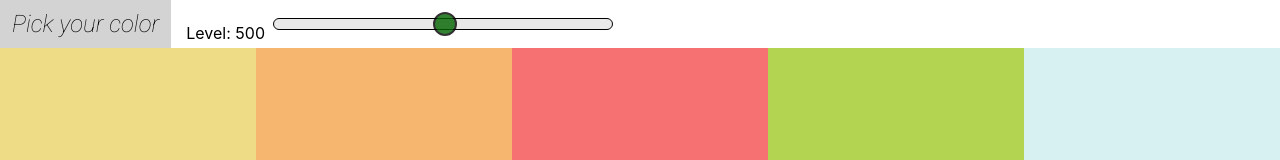
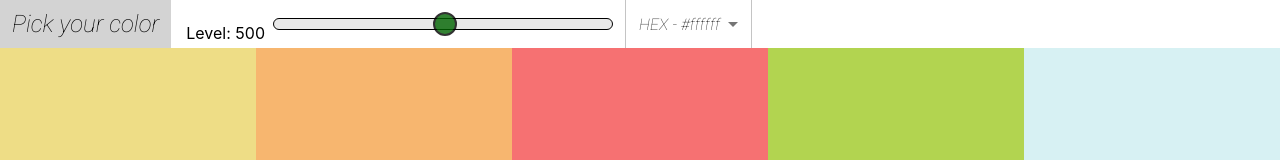
Before and after one commit to oneandthebest/colourful-world, a React (Create React App) app: page / in a window 1280 px wide. Shown: the top 160 px of the page. Built offline with nearby package versions, Linux system fonts and the light colour scheme.

Commit message:
navbar and palette updated

```diff
--- a/package.json
+++ b/package.json
@@ -3,6 +3,9 @@
   "version": "0.1.0",
   "private": true,
   "dependencies": {
+    "@emotion/react": "^11.10.4",
+    "@emotion/styled": "^11.10.4",
+    "@mui/material": "^5.10.10",
     "@testing-library/jest-dom": "^5.16.4",
     "@testing-library/react": "^13.3.0",
     "@testing-library/user-event": "^13.5.0",
--- a/src/Navbar.js
+++ b/src/Navbar.js
@@ -1,23 +1,41 @@
 import React, { Component } from 'react';
+import Select from '@mui/material/Select';
+import MenuItem from '@mui/material/MenuItem';
+
 import Slider from 'rc-slider';
 import 'rc-slider/assets/index.css';
-import "./Navbar.css"
+import './Navbar.css';
 
 class Navbar extends Component {
+  constructor(props) {
+    super(props);
+    this.state = { format: 'hex' };
+    this.handleChange = this.handleChange.bind(this);
+  }
+  handleChange(e) {
+    this.setState({ format: e.target.value });
+    this.props.handleChange(e.target.value);
+  }
   render() {
     const { level, changeLevel } = this.props;
+    const { format } = this.state;
     return (
       <header className='Navbar'>
         <div className='logo'>
           <a href='#'>Pick your color</a>
         </div>
         <div className='sliderContainer'>
-          <span>
-            Level: {level}
-          </span>
+          <span>Level: {level}</span>
           <div className='slider'>
             <Slider defaultValue={level} min={100} max={900} step={100} onAfterChange={changeLevel} />
           </div>
+        </div>
+        <div className='selectContainer'>
+          <Select value={format} onChange={this.handleChange}>
+            <MenuItem value='hex'>HEX - #ffffff</MenuItem>
+            <MenuItem value='rgb'>RGB - rgb(255,255,255)</MenuItem>
+            <MenuItem value='rgba'>RGBA - rgba(255,255,255, 1.0)</MenuItem>
+          </Select>
         </div>
       </header>
     );
--- a/src/Palette.js
+++ b/src/Palette.js
@@ -1,23 +1,28 @@
 import React, { Component } from 'react';
 import ColorBox from './ColorBox';
-import Navbar from './Navbar';import './Palette.css';
+import Navbar from './Navbar';
+import './Palette.css';
 
 class Palette extends Component {
   constructor(props) {
     super(props);
-    this.state = { level: 500 };
+    this.state = { level: 500, format: 'hex' };
     this.changeLevel = this.changeLevel.bind(this);
+    this.changeFormat = this.changeFormat.bind(this);
   }
   changeLevel(level) {
     this.setState({ level });
   }
+  changeFormat(value) {
+    this.setState({format:value})
+  }
   render() {
     const { colors } = this.props.palette;
-    const { level } = this.state;
-    const colorBoxes = colors[level].map((color) => <ColorBox background={color.hex} name={color.name} />);
+    const { level, format } = this.state;
+    const colorBoxes = colors[level].map((color) => <ColorBox background={color[format]} name={color.name} />);
     return (
       <div className='Palette'>
-      <Navbar level={level} changeLevel={this.changeLevel}/>
+        <Navbar level={level} changeLevel={this.changeLevel} handleChange={this.changeFormat} />
         <div className='PaletteColors'>{colorBoxes}</div>
       </div>
     );
--- a/src/colorHelpers.js
+++ b/src/colorHelpers.js
@@ -19,7 +19,7 @@
         id: color.name.toLowerCase().replace(/ /g, '-'),
         hex: scale[i],
         rgb: chroma(scale[i]).css(),
-        rgba: chroma(scale[i]).css().replace('rgba', 'rgba').replace(')', ',1.0)'),
+        rgba: chroma(scale[i]).css().replace('rgb', 'rgba').replace(')', ',1.0)'),
       });
     }
   }
```
Also changed, not shown: 2 other files (tests, documents, lock files or other folders).
